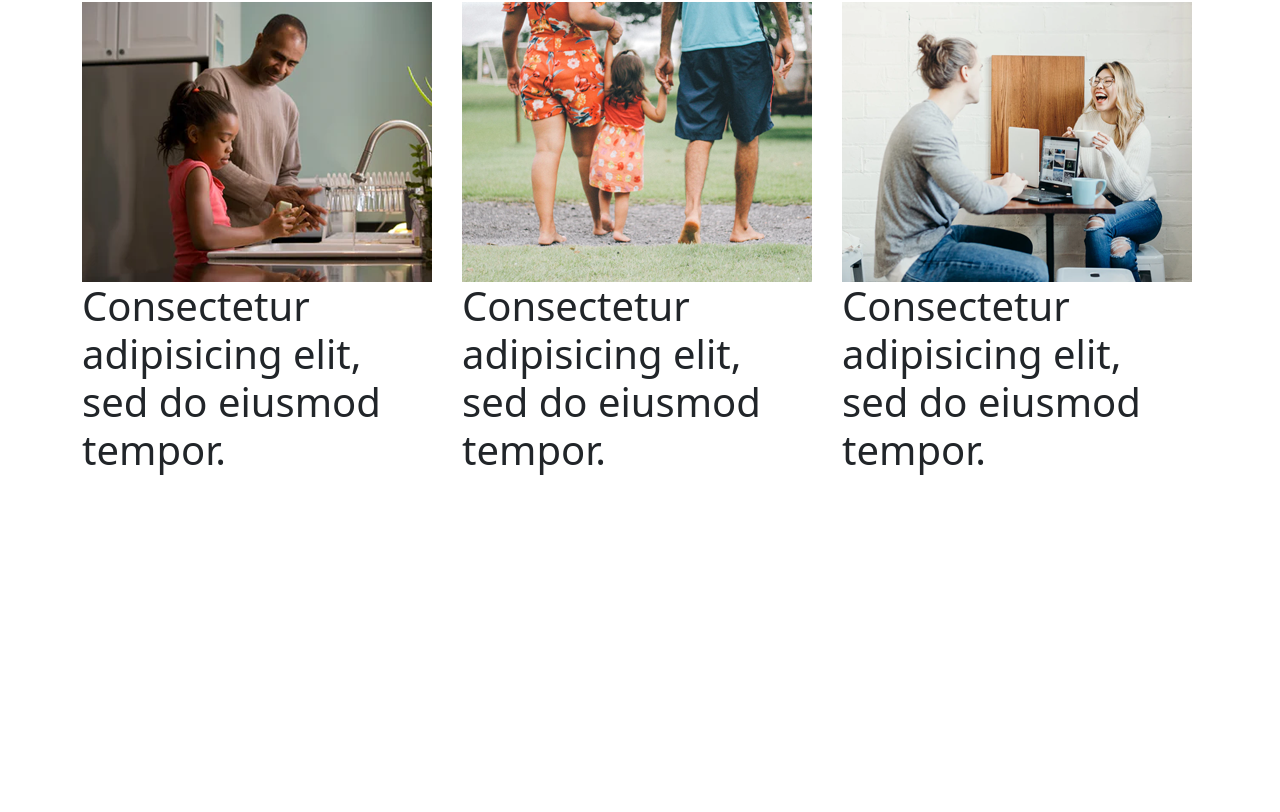
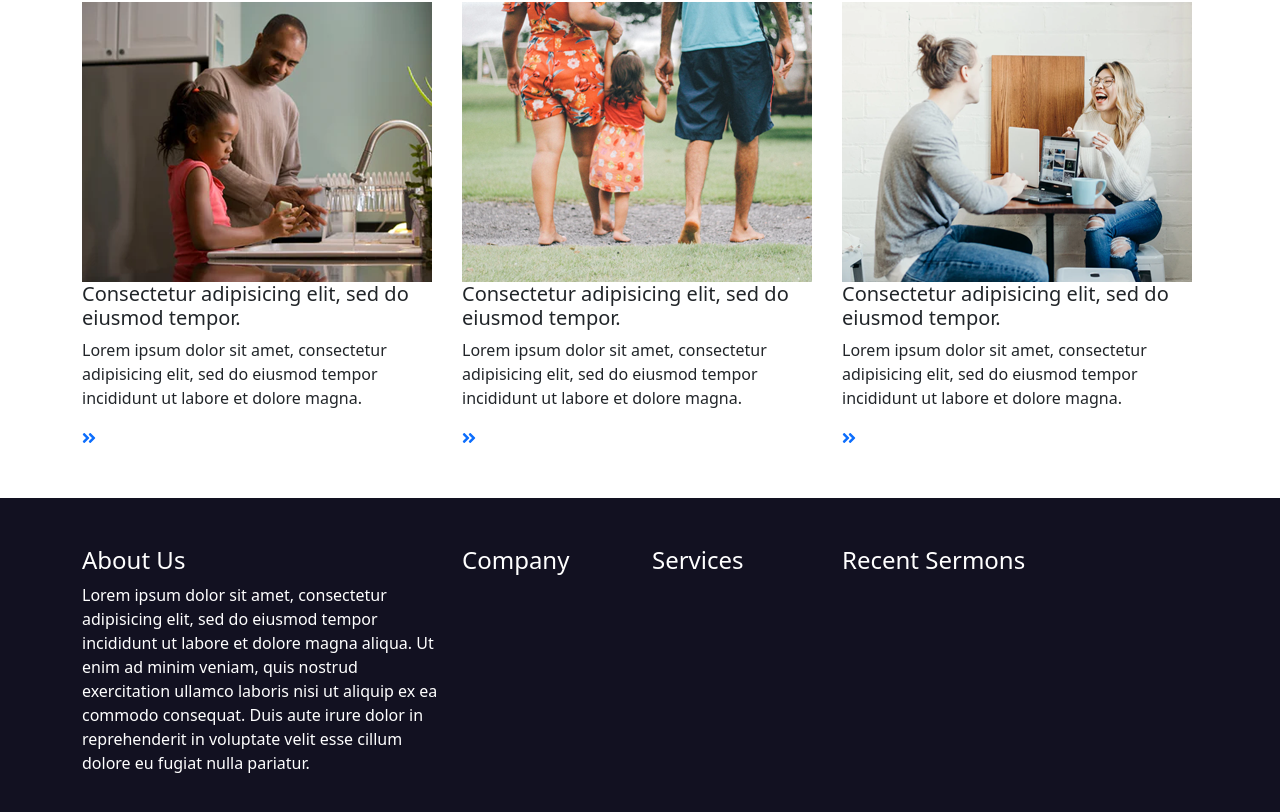
Before and after one commit to mazhars-git/test-project-bdevs, a React (Create React App) app: page / in a window 1280 px wide. Shown: the part 4632-5444 px from the top of the page. Before the commit the page ends 5162 px from the top, so only its background shows below. Built offline with nearby package versions, Linux system fonts and the light colour scheme.

Commit message:
about page

```diff
--- /dev/null
+++ b/src/Components/About/About.js
@@ -0,0 +1,33 @@
+import React from 'react';
+import '../Css/About.css';
+
+const About = () => {
+    return (
+        <section className="about py-5">
+            <div className="container">
+                <div className="row">
+                    <div className="col-md-4">
+                        <h4>About Us</h4>
+                        <p>Lorem ipsum dolor sit amet, consectetur adipisicing elit, sed do eiusmod tempor incididunt ut labore et dolore magna aliqua. Ut enim ad minim veniam, quis nostrud exercitation ullamco laboris nisi ut aliquip ex ea commodo consequat. Duis aute irure dolor in reprehenderit in voluptate velit esse cillum dolore eu fugiat nulla pariatur.</p>
+                    </div>
+                    <div className="col-md-4">
+                        <div className="row">
+                            <div className="col-md-6">
+                                <h4>Company</h4>
+                            </div>
+                            <div className="col-md-6">
+                                <h4>Services</h4>
+                            </div>
+                        </div>
+
+                    </div>
+                    <div className="col-md-4">
+                        <h4>Recent Sermons</h4>
+                    </div>
+                </div>
+            </div>
+        </section>
+    );
+};
+
+export default About;
--- /dev/null
+++ b/src/Components/Css/About.css
@@ -0,0 +1,4 @@
+.about{
+    background-color: #121121;
+    color: #fff;
+}
--- a/src/Components/Home/Home.js
+++ b/src/Components/Home/Home.js
@@ -1,9 +1,11 @@
 import React from 'react';
+import About from '../About/About';
 import Achievements from '../Achievements/Achievements';
 import Churches from '../Churches/Churches';
 import Contact from '../Contact/Contact';
 import Events from '../Events/Events';
 import Features from '../Features/Features';
+import Footer from '../Footer/Footer';
 import Header from '../Header/Header';
 import News from '../News/News';
 import Reviews from '../Reviews/Reviews';
@@ -21,6 +23,8 @@ const Home = () => {
             <Achievements />
             <Reviews />
             <News />
+            <About />
+            <Footer />
         </div>
     );
 };
--- a/src/Components/News/NewsData.js
+++ b/src/Components/News/NewsData.js
@@ -1,12 +1,16 @@
+import { faAngleDoubleRight } from '@fortawesome/free-solid-svg-icons';
+import { FontAwesomeIcon } from '@fortawesome/react-fontawesome';
 import React from 'react';
 
 const NewsData = (props) => {
-    const {title, image} = props.data;
+    const {title, image, details} = props.data;
     return (
         <div className='col-md-4'>
             <div>
-                <img src={image} alt="" />
-                <h1>{title}</h1>
+                <img className='img-fluid' src={image} alt="" />
+                <h5>{title}</h5>
+                <p>{details}</p>
+                <a href="#"><FontAwesomeIcon icon={faAngleDoubleRight} /></a>
             </div>
         </div>
     );
```
